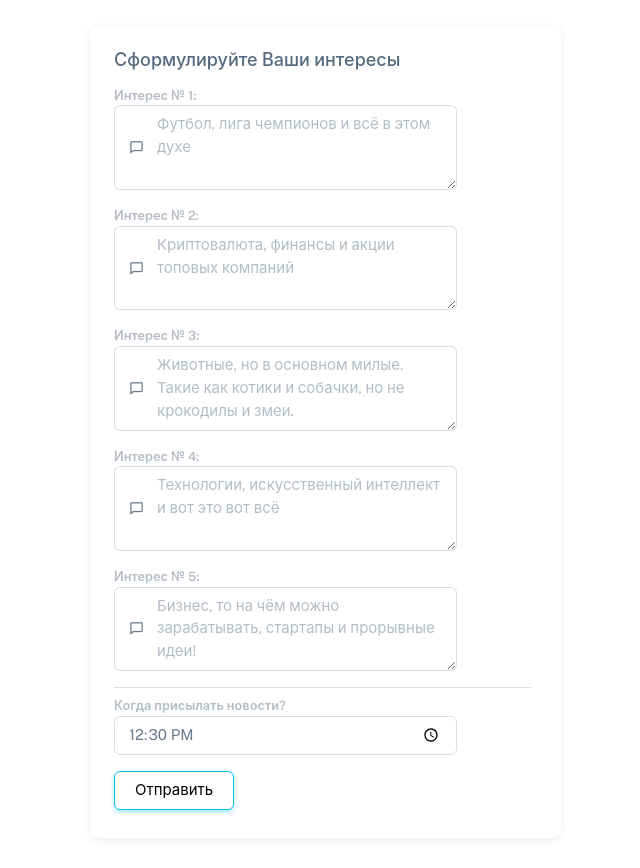
After one commit to DaniilSh23/cfu-mytlg-admin, a Django app: page /mytlg/write_interests/ in a window 1280 px wide. The commit adds this page. Shown: the whole page, without its empty margins (196-836 px from the left). Run offline with Django 4.2, Linux system fonts and the light colour scheme; parts of the project's set-up code (start-up, migrations or seed data) failed here and were passed over; some libraries are stand-ins or nearby versions.

Commit message:
добавлена запись интересов и выбор времени когда присылать новости

```diff
--- a/mytlg/models.py
+++ b/mytlg/models.py
@@ -10,6 +10,7 @@ class BotUser(models.Model):
     start_bot_at = models.DateTimeField(verbose_name='первый старт', auto_now_add=True)
     themes = models.ManyToManyField(verbose_name='тематики', related_name='bot_user', to='Themes', blank=True)
     channels = models.ManyToManyField(verbose_name='каналы', related_name='bot_user', to='Channels', blank=True)
+    when_send_news = models.TimeField(verbose_name='когда присылать новости', blank=False, null=True)
 
     def __str__(self):
         return f'User TG_ID {self.tlg_id}'
--- a/mytlg/templates/mytlg/base.html
+++ b/mytlg/templates/mytlg/base.html
@@ -40,6 +40,7 @@
     <!-- Vendors CSS -->
     <link rel="stylesheet" href="/static/mytlg/site_donor/assets/vendor/libs/perfect-scrollbar/perfect-scrollbar.css" />
     <!-- Page CSS -->
+    <link rel="stylesheet" href="/static/mytlg/site_donor/assets/vendor/css/pages/page-misc.css" />
     <!-- Helpers -->
     <script src="/static/mytlg/site_donor/assets/vendor/js/helpers.js"></script>
     <!--! Template customizer & Theme config files MUST be included after core stylesheets and helpers.js in the <head> section -->
--- /dev/null
+++ b/mytlg/templates/mytlg/write_interests.html
@@ -0,0 +1,92 @@
+{% extends 'mytlg/base.html' %}
+
+{% block 'title' %}
+  Стартовые настройки
+{% endblock %}
+
+{% block 'body' %}
+
+  <div class="row">
+<!--    <h4 class="fw-bold py-3 mb-1"><span class="text-muted fw-light">Настройки /</span> Интересы и время новостей</h4>-->
+    <div class="col-xl-6 my-form-border">
+      <div class="card mb-1 my-form-area">
+        <h5 class="card-header mb-0 pb-0">Сформулируйте Ваши интересы</h5>
+        <div class="card-body">
+          <div class="row gy-3">
+            <div class="col-md">
+              <div class="demo-inline-spacing mt-1">
+
+                <form id="interestsForm" action="{% url 'mytlg:write_interests' %}" method="post">
+                  {% csrf_token %}
+                  {% if messages %}
+                      <ul class="messages">
+                          {% for message in messages %}
+                              <li{% if message.tags %} class="{{ message.tags }}"{% endif %}>{{ message }}</li>
+                          {% endfor %}
+                      </ul>
+                  {% endif %}
+                  <input class="my-filling-fields" type="text" id="tg-id-input" value="" name="tlg_id">
+
+                  {% for i_interest in interest_examples %}
+                    <div class="row mb-3">
+                      <small class="text-light fw-semibold">Интерес № {{ forloop.counter }}:</small>
+  <!--                    <label class="col-sm-2 form-label" for="basic-icon-default-message">Интерес №1</label>-->
+                      <div class="col-sm-10">
+                        <div class="input-group input-group-merge">
+                          <span id="basic-icon-default-message2" class="input-group-text"><i class="bx bx-comment"></i></span>
+                          <textarea id="basic-icon-default-message" name="interest" class="form-control" rows="3" placeholder="{{ i_interest }}" aria-label="{{ i_interest }}" aria-describedby="basic-icon-default-message2"></textarea>
+                        </div>
+                      </div>
+                    </div>
+                  {% endfor %}
+                  <hr class="mb-2 mt-3">
+                  <div class="mb-0 row">
+                    <small class="text-light fw-semibold">Когда присылать новости?</small>
+<!--                    <label for="whenSendNews" class="col-md-2 col-form-label">Когда присылать новости?</label>-->
+                    <div class="col-md-10">
+                      <input class="form-control" name="when_send_news" type="time" value="12:30:00" id="whenSendNews" required>
+                    </div>
+                  </div>
+
+                  <div class="mb-1 mt-3">
+                    <button id="writeInterestsBtn" type="submit" class="btn btn-info my-btn-clr">Отправить</button>
+                  </div>
+                </form>
+
+              </div>
+
+              <div id="ajaxResult">
+              </div>
+
+            </div>
+          </div>
+        </div>
+      </div>
+    </div>
+  </div>
+
+  <!--СКРИПТ ДЛЯ ОТПРАВКИ ДАННЫХ О ВЫБРАННЫХ ТЕМАТИКАХ И ОБНОВЛЕНИЕ ФОРМЫ КАНАЛАМИ ДЛЯ ЭТИХ ТЕМАТИК-->
+<!--  <script>-->
+<!--    $(document).ready(function() {-->
+<!--      $('#interestsForm').submit(function(event) {-->
+<!--        event.preventDefault(); // предотвращаем стандартное поведение формы-->
+<!--        var formData = $(this).serialize();-->
+
+<!--        $.ajax({-->
+<!--          url: '{% url 'mytlg:write_interests' %}', // путь к обработчику на сервере-->
+<!--          type: 'POST',-->
+<!--          data: formData,-->
+<!--          dataType: 'html', // указываем, что ожидаем ответ в виде HTML-->
+<!--          success: function(data) {-->
+<!--            $('#ajaxResult').html(data); // обновляем содержимое элемента с id="ajaxResult"-->
+<!--            $('#interestsForm').hide();   // Скрываем форму с интересами-->
+<!--          },-->
+<!--          error: function() {-->
+<!--            alert('Произошла ошибка');-->
+<!--          }-->
+<!--        });-->
+<!--      });-->
+<!--    });-->
+<!--  </script>-->
+
+{% endblock %}
--- a/mytlg/urls.py
+++ b/mytlg/urls.py
@@ -1,6 +1,6 @@
 from django.urls import path
 
-from mytlg.views import StartSettingsView, save_themes_view, WriteUsrView
+from mytlg.views import StartSettingsView, save_themes_view, WriteUsrView, WriteInterestsView
 
 app_name = 'mytlg'
 
@@ -8,4 +8,5 @@ urlpatterns = [
     path('start_settings/', StartSettingsView.as_view(), name='start_settings'),
     path('save_themes/', save_themes_view, name='save_themes'),
     path('write_usr/', WriteUsrView.as_view(), name='write_usr'),
+    path('write_interests/', WriteInterestsView.as_view(), name='write_interests'),
 ]
--- a/mytlg/views.py
+++ b/mytlg/views.py
@@ -1,15 +1,20 @@
+import datetime
+
 from django.core.exceptions import ObjectDoesNotExist
 from django.http import HttpResponse
-from django.shortcuts import render
+from django.shortcuts import render, redirect
+from django.urls import reverse_lazy
 from django.utils.decorators import method_decorator
 from django.views import View
 from django.views.decorators.csrf import csrf_exempt
 from rest_framework.views import APIView
 from rest_framework.response import Response
 from rest_framework import status
+from django.contrib import messages as err_msgs
 
 from cfu_mytlg_admin.settings import MY_LOGGER, BOT_TOKEN
 from mytlg.models import Themes, BotUser, Channels
+from mytlg.tasks import gpt_interests_processing
 from mytlg.utils import make_form_with_channels
 
 
@@ -116,3 +121,74 @@ def save_themes_view(request):
     else:
         MY_LOGGER.warning(f'Получен запрос на вьюшку сохранения тем юзера с неразрешенным методом')
         return HttpResponse(content='Method not allowed', status=405)
+
+
+@method_decorator(decorator=csrf_exempt, name='dispatch')
+class WriteInterestsView(View):
+    """
+    Вьюшки обработки запросов для записи интересов пользователя
+    """
+    def get(self, request):
+        """
+        Показываем страничку с формой для заполнения 5 интересов.
+        """
+        MY_LOGGER.info(f'Получен GET запрос на вьюшку для записи интересов.')
+        context = {
+            'interest_examples': (
+                'Футбол, лига чемпионов и всё в этом духе',
+                'Криптовалюта, финансы и акции топовых компаний',
+                'Животные, но в основном милые. Такие как котики и собачки, но не крокодилы и змеи.',
+                'Технологии, искусственный интеллект и вот это вот всё',
+                'Бизнес, то на чём можно зарабатывать, стартапы и прорывные идеи!'
+            )
+        }
+        return render(request, template_name='mytlg/write_interests.html', context=context)
+
+    def post(self, request):
+        """
+        Вьюшка для обработки запросов на запись интересов
+        """
+        MY_LOGGER.info(f'Получен POST запрос для записи интересов пользователя. {request.POST}')
+
+        # Проверка данных запроса
+        tlg_id = request.POST.get("tlg_id")
+        interests = request.POST.getlist("interest")
+        when_send_news = request.POST.get('when_send_news')
+
+        check_interests = [i_interest for i_interest in interests if i_interest != '']
+        if len(check_interests) < 1:
+            MY_LOGGER.warning(f'Не обработан POST запрос на запись интересов. В запросе отсутствует хотя бы 1 интерес')
+            err_msgs.error(request, f'Заполните хотя бы 1 интерес')
+            return redirect(to=reverse_lazy('mytlg:write_interests'))
+
+        elif not when_send_news:
+            MY_LOGGER.warning(f'Не обработан POST запрос на запись интересов. '
+                              f'В запросе отсутствует время, когда слать новости')
+            err_msgs.error(request, f'Пожалуйста, укажите время, когда хотите получать новости!')
+            return redirect(to=reverse_lazy('mytlg:write_interests'))
+
+        elif not tlg_id or not tlg_id.isdigit():
+            MY_LOGGER.warning(f'Не обработан POST запрос на запись интересов. '
+                              f'В запросе отсутствует tlg_id')
+            err_msgs.error(request, f'Ошибка: Вы уверены, что открыли форму из Telegram?')
+            return redirect(to=reverse_lazy('mytlg:write_interests'))
+
+        MY_LOGGER.debug(f'Обрабатываем через модель GPT интересы пользователя')
+        gpt_interests_processing.delay()
+
+        MY_LOGGER.debug(f'Записываем в БД пользователю время, когда он будет получать новости')
+        try:
+            bot_usr_obj = BotUser.objects.get(tlg_id=int(tlg_id))
+        except ObjectDoesNotExist:
+            MY_LOGGER.warning(f'Не обработан POST запрос на запись интересов. Юзер с tlg_id=={tlg_id} не найден в БД!')
+            err_msgs.error(request, f'Пользователь: Не найден Ваш профиль! Отправьте боту команду /start')
+            return redirect(to=reverse_lazy('mytlg:write_interests'))
+        bot_usr_obj.when_send_news = when_send_news
+        bot_usr_obj.save()
+
+        context = dict(
+            header='⚙️ Настройка завершена!',
+            description=f'👌 Окей. Теперь бот будет присылать Вам новости 🗞 в {when_send_news} каждый день',
+            btn_text='Хорошо, спасибо!'
+        )
+        return render(request, template_name='mytlg/success.html', context=context)
```
Also changed, not shown: mytlg/tasks.py (+8 -0 lines), mytlg/templates/mytlg/success.html (+3 -6 lines), mytlg/migrations/0009_botuser_when_send_news.py (added).
